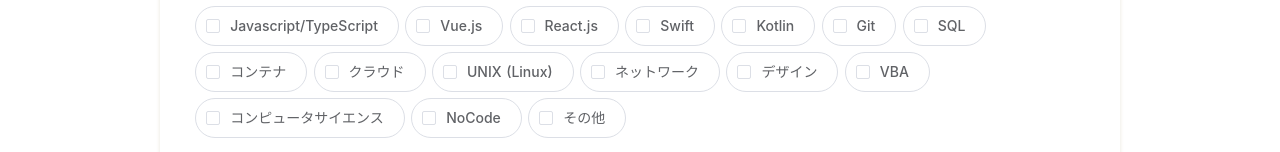
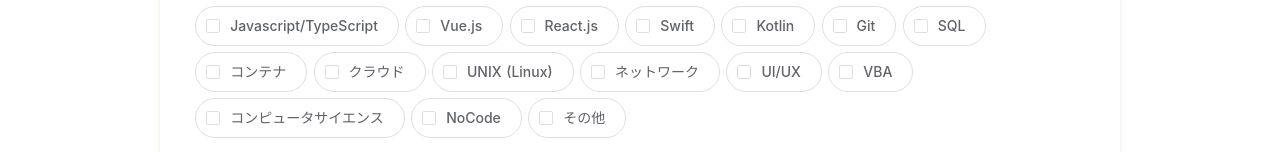
Before and after one commit to haga0531/course-map, a Nuxt app: page / in a window 1280 px wide. Shown: the part 783-935 px from the top of the page. Built offline with nearby package versions, Linux system fonts and the light colour scheme; no server answers; the database is empty.

Commit message:
add UI/UX tags

```diff
--- a/assets/categories.json
+++ b/assets/categories.json
@@ -77,7 +77,7 @@
   },
   {
     "checked": false,
-    "value": "デザイン"
+    "value": "UI/UX"
   },
   {
     "checked": false,
--- a/assets/tags.js
+++ b/assets/tags.js
@@ -19,6 +19,7 @@
   'UNIX (Linux)',
   'ネットワーク',
   'NoCode',
+  'UI/UX',
   'その他'
 ]
 
```
